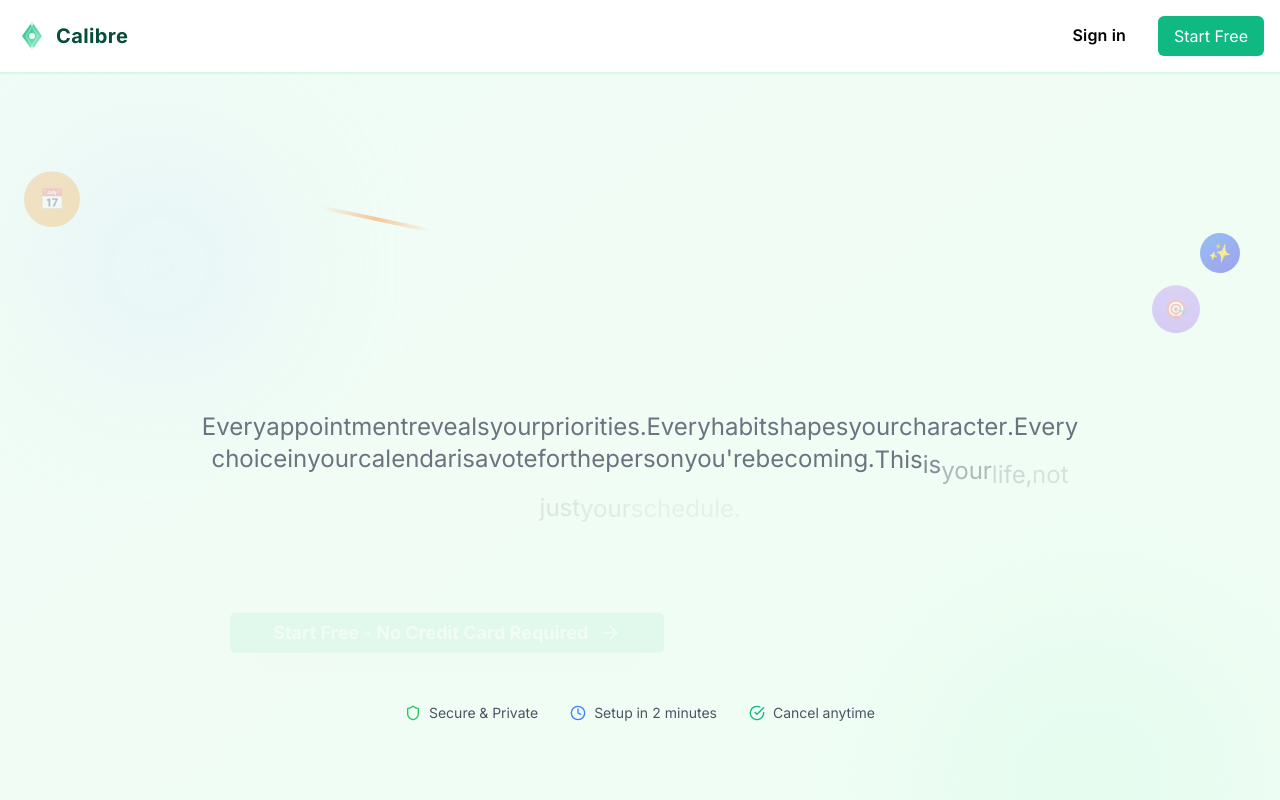
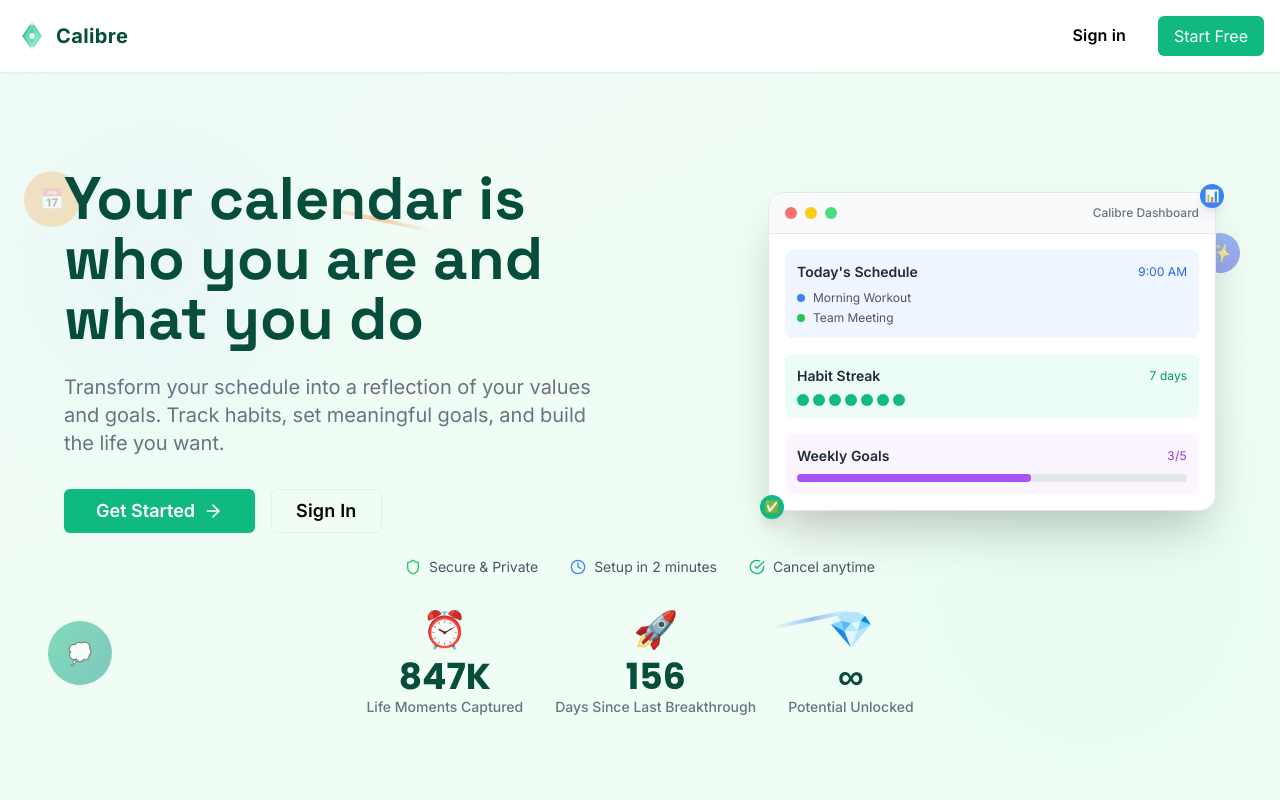
Before and after one commit to wisurge/Calibre, a Next.js app: page /landing in a window 1280 px wide. Shown: the top 800 px of the page. Built offline with nearby package versions, Linux system fonts and the light colour scheme.

Commit message:
fix login url && update animation

```diff
--- a/app/api/calendar/auth/route.ts
+++ b/app/api/calendar/auth/route.ts
@@ -30,7 +30,7 @@ export async function GET(req: NextRequest) {
             client_secret: GOOGLE_CLIENT_SECRET,
             code,
             grant_type: 'authorization_code',
-            redirect_uri: `${req.nextUrl.origin}/api/calendar/auth`,
+            redirect_uri: `${process.env.NEXTAUTH_URL || req.nextUrl.origin}/api/calendar/auth`,
           }),
         })
 
@@ -96,7 +96,7 @@ export async function GET(req: NextRequest) {
 
     const authUrl = new URL('https://accounts.google.com/o/oauth2/v2/auth')
     authUrl.searchParams.set('client_id', GOOGLE_CLIENT_ID)
-    authUrl.searchParams.set('redirect_uri', `${req.nextUrl.origin}/api/calendar/auth`)
+    authUrl.searchParams.set('redirect_uri', `${process.env.NEXTAUTH_URL || req.nextUrl.origin}/api/calendar/auth`)
     authUrl.searchParams.set('response_type', 'code')
     authUrl.searchParams.set('scope', scopes)
     authUrl.searchParams.set('access_type', 'offline')
--- a/app/globals.css
+++ b/app/globals.css
@@ -121,6 +121,18 @@ html.loaded {
 
 .animate-fade-in {
   animation: fadeIn 0.3s ease-out;
+}
+
+/* Typing cursor animation */
+.typing-cursor {
+  color: #3B82F6;
+  font-weight: bold;
+  animation: blink 1s infinite;
+}
+
+@keyframes blink {
+  0%, 50% { opacity: 1; }
+  51%, 100% { opacity: 0; }
 }
 
 /* Gradient text */
--- a/components/LandingPageGSAP.tsx
+++ b/components/LandingPageGSAP.tsx
@@ -196,44 +196,110 @@ export default function LandingPageGSAP() {
         <div className="absolute top-36 left-1/4 w-28 h-1 bg-gradient-to-r from-transparent via-orange-400 to-transparent opacity-25 transform rotate-12 animate-pulse"></div>
         <div className="absolute bottom-48 right-1/3 w-20 h-1 bg-gradient-to-r from-transparent via-blue-500 to-transparent opacity-25 transform -rotate-12 animate-pulse"></div>
 
-        <div className="container mx-auto px-4 text-center relative z-10">
-          <div className="max-w-5xl mx-auto space-y-12">
-            {/* Main Headline */}
-            <div ref={headlineRef} className="space-y-6 relative">
-              <h1 className={`text-5xl sm:text-6xl lg:text-7xl font-bold text-vibed theme-text leading-tight relative ${spaceGrotesk.className}`}>
-                Your calendar is<br />
-                <span className="bg-gradient-to-r from-blue-600 to-indigo-600 bg-clip-text text-transparent relative">
-                  who you are
-                </span><br />
-                <span className="text-3xl sm:text-4xl lg:text-5xl relative">
-                  and what you do
-                </span>
+        <div className="container mx-auto px-4 relative z-10">
+          <div className="max-w-6xl mx-auto">
+            {/* Hero Content - Balanced Layout */}
+            <div className="grid grid-cols-1 lg:grid-cols-2 gap-12 items-center">
+              {/* Left Side - Text Content */}
+              <div ref={headlineRef} className="text-center lg:text-left">
+                <h1 className={`text-4xl sm:text-5xl lg:text-6xl font-bold theme-text leading-tight mb-6 ${spaceGrotesk.className}`}>
+                  Your calendar is who you are and what you do
                 </h1>
 
-              <p ref={subtitleRef} className={`text-xl sm:text-2xl theme-text-secondary max-w-4xl mx-auto leading-relaxed relative ${inter.className}`}>
-                Every appointment reveals your priorities. Every habit shapes your character. Every choice in your calendar
-                is a vote for the person you're becoming. <span className="font-semibold text-blue-600 relative">
-                  This is your life, not just your schedule.
-                </span>
+                <p ref={subtitleRef} className={`text-lg sm:text-xl theme-text-secondary max-w-xl mx-auto lg:mx-0 leading-relaxed mb-8 ${inter.className}`}>
+                  Transform your schedule into a reflection of your values and goals.
+                  Track habits, set meaningful goals, and build the life you want.
                 </p>
-            </div>
 
-            {/* CTA Buttons */}
-            <div ref={ctaRef} className="flex flex-col sm:flex-row gap-6 justify-center items-center pt-8">
+                {/* CTA Buttons - Horizontal Layout */}
+                <div ref={ctaRef} className="flex flex-col sm:flex-row gap-4 justify-center lg:justify-start">
                   <Link href="/signup">
-                <Button variant="primary" size="lg" className="w-full sm:w-auto px-12 py-5 text-xl font-bold relative overflow-hidden group shadow-2xl">
-                  <span className="relative z-10 flex items-center">
-                    Start Free - No Credit Card Required
-                    <ArrowRight className="w-6 h-6 ml-3 group-hover:translate-x-1 transition-transform" />
-                  </span>
-                  <div className="absolute inset-0 bg-gradient-to-r from-blue-600 to-indigo-600 opacity-0 group-hover:opacity-100 transition-opacity duration-300"></div>
+                    <Button variant="primary" size="lg" className="w-full sm:w-auto px-8 py-3 text-lg font-semibold">
+                      Get Started
+                      <ArrowRight className="w-5 h-5 ml-2" />
                     </Button>
                   </Link>
                   <Link href="/login">
-                <Button variant="outline" size="lg" className="w-full sm:w-auto px-8 py-4 text-lg border-2">
-                  Already have an account? Sign In
+                    <Button variant="outline" size="lg" className="w-full sm:w-auto px-6 py-3 text-lg">
+                      Sign In
                     </Button>
                   </Link>
+                </div>
+              </div>
+
+              {/* Right Side - Professional Dashboard Mockup */}
+              <div className="flex justify-center lg:justify-end">
+                <div className="relative w-full max-w-md">
+                  {/* Dashboard Screenshot Mockup */}
+                  <div className="bg-white dark:bg-gray-800 rounded-2xl shadow-2xl border border-gray-200 dark:border-gray-700 overflow-hidden">
+                    {/* Header */}
+                    <div className="bg-gray-50 dark:bg-gray-700 px-4 py-3 border-b border-gray-200 dark:border-gray-600">
+                      <div className="flex items-center justify-between">
+                        <div className="flex items-center space-x-2">
+                          <div className="w-3 h-3 bg-red-400 rounded-full"></div>
+                          <div className="w-3 h-3 bg-yellow-400 rounded-full"></div>
+                          <div className="w-3 h-3 bg-green-400 rounded-full"></div>
+                        </div>
+                        <div className="text-xs text-gray-500 dark:text-gray-400 font-medium">Calibre Dashboard</div>
+                      </div>
+                    </div>
+
+                    {/* Dashboard Content */}
+                    <div className="p-4 space-y-4">
+                      {/* Calendar Widget */}
+                      <div className="bg-blue-50 dark:bg-blue-900/20 rounded-lg p-3">
+                        <div className="flex items-center justify-between mb-2">
+                          <h3 className="text-sm font-semibold text-gray-800 dark:text-gray-200">Today's Schedule</h3>
+                          <div className="text-xs text-blue-600 dark:text-blue-400">9:00 AM</div>
+                        </div>
+                        <div className="space-y-1">
+                          <div className="flex items-center space-x-2">
+                            <div className="w-2 h-2 bg-blue-500 rounded-full"></div>
+                            <span className="text-xs text-gray-600 dark:text-gray-300">Morning Workout</span>
+                          </div>
+                          <div className="flex items-center space-x-2">
+                            <div className="w-2 h-2 bg-green-500 rounded-full"></div>
+                            <span className="text-xs text-gray-600 dark:text-gray-300">Team Meeting</span>
+                          </div>
+                        </div>
+                      </div>
+
+                      {/* Progress Widget */}
+                      <div className="bg-emerald-50 dark:bg-emerald-900/20 rounded-lg p-3">
+                        <div className="flex items-center justify-between mb-2">
+                          <h3 className="text-sm font-semibold text-gray-800 dark:text-gray-200">Habit Streak</h3>
+                          <div className="text-xs text-emerald-600 dark:text-emerald-400">7 days</div>
+                        </div>
+                        <div className="flex space-x-1">
+                          {[...Array(7)].map((_, i) => (
+                            <div key={i} className="w-3 h-3 bg-emerald-500 rounded-full"></div>
+                          ))}
+                        </div>
+                      </div>
+
+                      {/* Goals Widget */}
+                      <div className="bg-purple-50 dark:bg-purple-900/20 rounded-lg p-3">
+                        <div className="flex items-center justify-between mb-2">
+                          <h3 className="text-sm font-semibold text-gray-800 dark:text-gray-200">Weekly Goals</h3>
+                          <div className="text-xs text-purple-600 dark:text-purple-400">3/5</div>
+                        </div>
+                        <div className="w-full bg-gray-200 dark:bg-gray-600 rounded-full h-2">
+                          <div className="bg-purple-500 h-2 rounded-full" style={{ width: '60%' }}></div>
+                        </div>
+                      </div>
+                    </div>
+                  </div>
+
+                  {/* Floating Elements - Subtle */}
+                  <div className="absolute -top-2 -right-2 w-6 h-6 bg-blue-500 rounded-full shadow-lg flex items-center justify-center">
+                    <div className="text-white text-xs">📊</div>
+                  </div>
+
+                  <div className="absolute -bottom-2 -left-2 w-6 h-6 bg-emerald-500 rounded-full shadow-lg flex items-center justify-center">
+                    <div className="text-white text-xs">✅</div>
+                  </div>
+                </div>
+              </div>
             </div>
 
             {/* Trust Indicators */}
--- a/lib/googleCalendar.ts
+++ b/lib/googleCalendar.ts
@@ -42,7 +42,7 @@ export class GoogleCalendarService {
     this.oauth2Client = new google.auth.OAuth2(
       process.env.NEXT_PUBLIC_GOOGLE_CLIENT_ID,
       process.env.GOOGLE_CLIENT_SECRET,
-      `${process.env.NEXTAUTH_URL}/api/auth/callback/google`
+      `${process.env.NEXTAUTH_URL || 'http://localhost:3000'}/api/calendar/auth`
     )
   }
 
```
Also changed, not shown: hooks/useGsapAnimations.ts (+89 -224 lines), 1 other file (tests, documents, lock files or other folders). Lines whose indentation alone changed are shown as unchanged.
